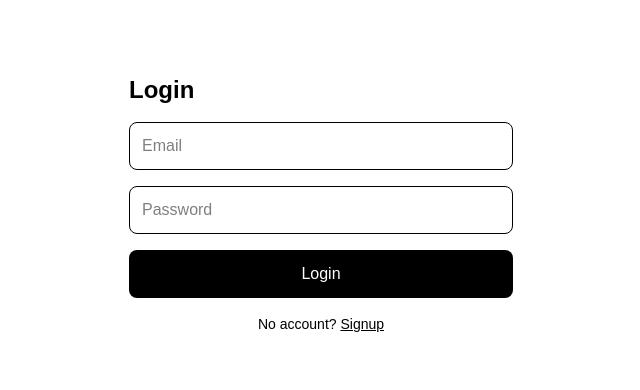
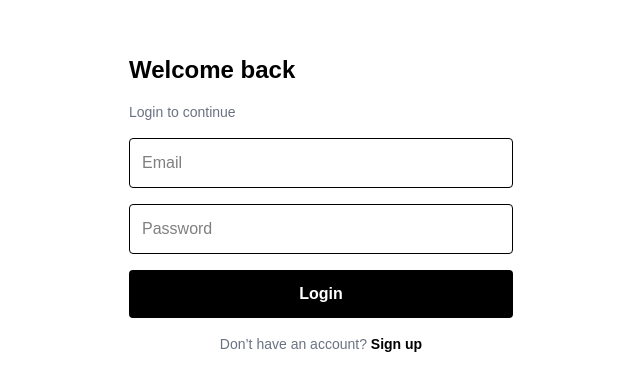
Before and after one commit to rayangithub1/carpoolingsite, a Next.js app: page /login in a window 1280 px wide. Shown: the part 196-586 px from the top of the page, without its empty margins (319-959 px from the left). Built offline with nearby package versions, Linux system fonts and the light colour scheme; no server answers.

Commit message:
Update page.tsx

```diff
--- a/app/login/page.tsx
+++ b/app/login/page.tsx
@@ -2,77 +2,82 @@
 
 import { useState } from "react";
 import { useRouter } from "next/navigation";
-import Link from "next/link";
 import { supabase } from "@/lib/supabaseClient";
 
 export default function LoginPage() {
   const router = useRouter();
 
-  const [email, setEmail] = useState("");
-  const [password, setPassword] = useState("");
+  const [form, setForm] = useState({
+    email: "",
+    password: "",
+  });
+
   const [loading, setLoading] = useState(false);
   const [error, setError] = useState("");
 
-  const redirect =
-    typeof window !== "undefined"
-      ? new URLSearchParams(window.location.search).get("redirect") || "/dashboard"
-      : "/dashboard";
+  const handleChange = (k: string, v: string) => {
+    setForm((p) => ({ ...p, [k]: v }));
+    setError("");
+  };
 
-  const login = async (e: React.FormEvent) => {
+  const handleLogin = async (e: React.FormEvent) => {
     e.preventDefault();
     setLoading(true);
     setError("");
 
     const { error } = await supabase.auth.signInWithPassword({
-      email: email.trim().toLowerCase(),
-      password,
+      email: form.email.trim().toLowerCase(),
+      password: form.password,
     });
 
-    setLoading(false);
-
     if (error) {
-      setError("Invalid email or password");
+      setError(error.message);
+      setLoading(false);
       return;
     }
 
-    router.push(redirect);
+    router.push("/dashboard");
   };
 
   return (
     <div className="min-h-screen flex items-center justify-center bg-white px-5">
-      <form onSubmit={login} className="w-full max-w-sm space-y-4">
+      <form onSubmit={handleLogin} className="w-full max-w-sm space-y-4">
 
-        <h1 className="text-2xl font-bold">Login</h1>
+        <h1 className="text-2xl font-bold">Welcome back</h1>
+        <p className="text-sm text-gray-500">Login to continue</p>
 
         <input
-          className="w-full h-12 px-3 border rounded-lg text-base"
+          className="w-full border rounded p-3 text-[16px]"
           placeholder="Email"
           type="email"
-          value={email}
-          onChange={(e) => setEmail(e.target.value)}
-          autoComplete="email"
+          value={form.email}
+          onChange={(e) => handleChange("email", e.target.value)}
         />
 
         <input
-          className="w-full h-12 px-3 border rounded-lg text-base"
+          className="w-full border rounded p-3 text-[16px]"
           placeholder="Password"
           type="password"
-          value={password}
-          onChange={(e) => setPassword(e.target.value)}
-          autoComplete="current-password"
+          value={form.password}
+          onChange={(e) => handleChange("password", e.target.value)}
         />
 
-        {error && <p className="text-red-500 text-sm">{error}</p>}
+        {error && (
+          <p className="text-red-500 text-sm">{error}</p>
+        )}
 
         <button
           disabled={loading}
-          className="w-full h-12 bg-black text-white rounded-lg"
+          className="w-full bg-black text-white p-3 rounded font-bold"
         >
-          {loading ? "Logging in..." : "Login"}
+          {loading ? "Signing in..." : "Login"}
         </button>
 
-        <p className="text-sm text-center">
-          No account? <Link href="/signup" className="underline">Signup</Link>
+        <p className="text-sm text-center text-gray-500">
+          Don’t have an account?{" "}
+          <a href="/signup" className="font-bold text-black">
+            Sign up
+          </a>
         </p>
       </form>
     </div>
```
